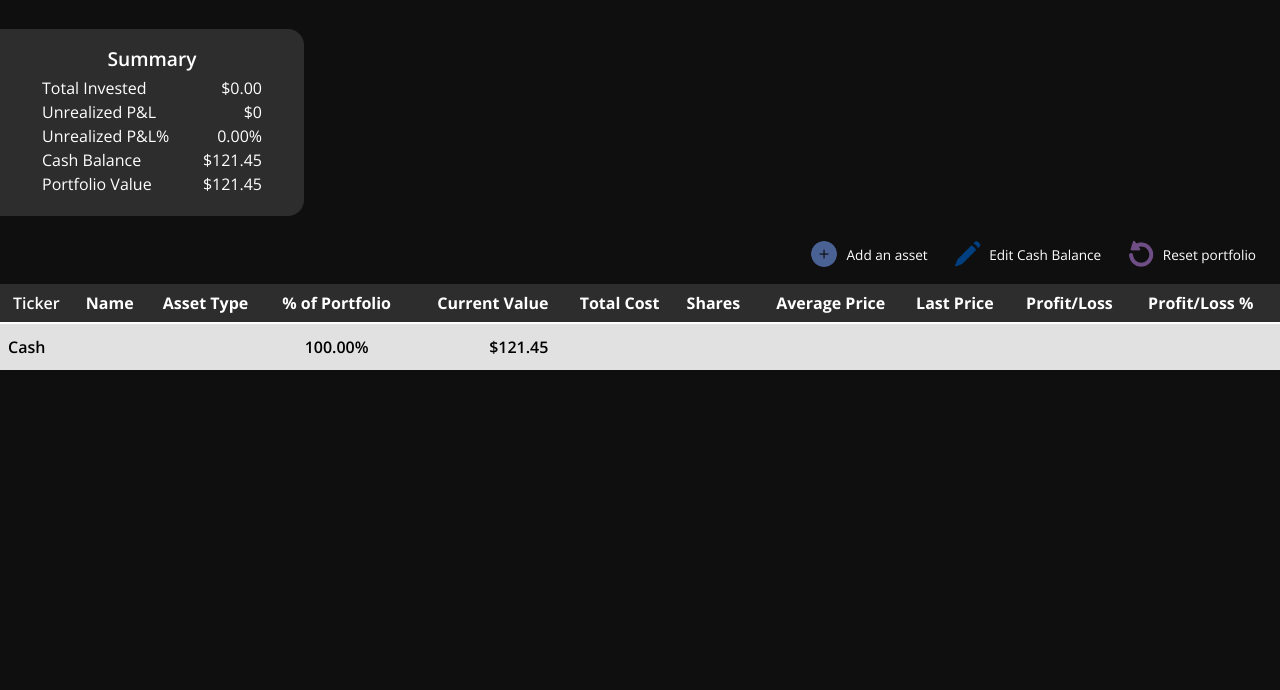
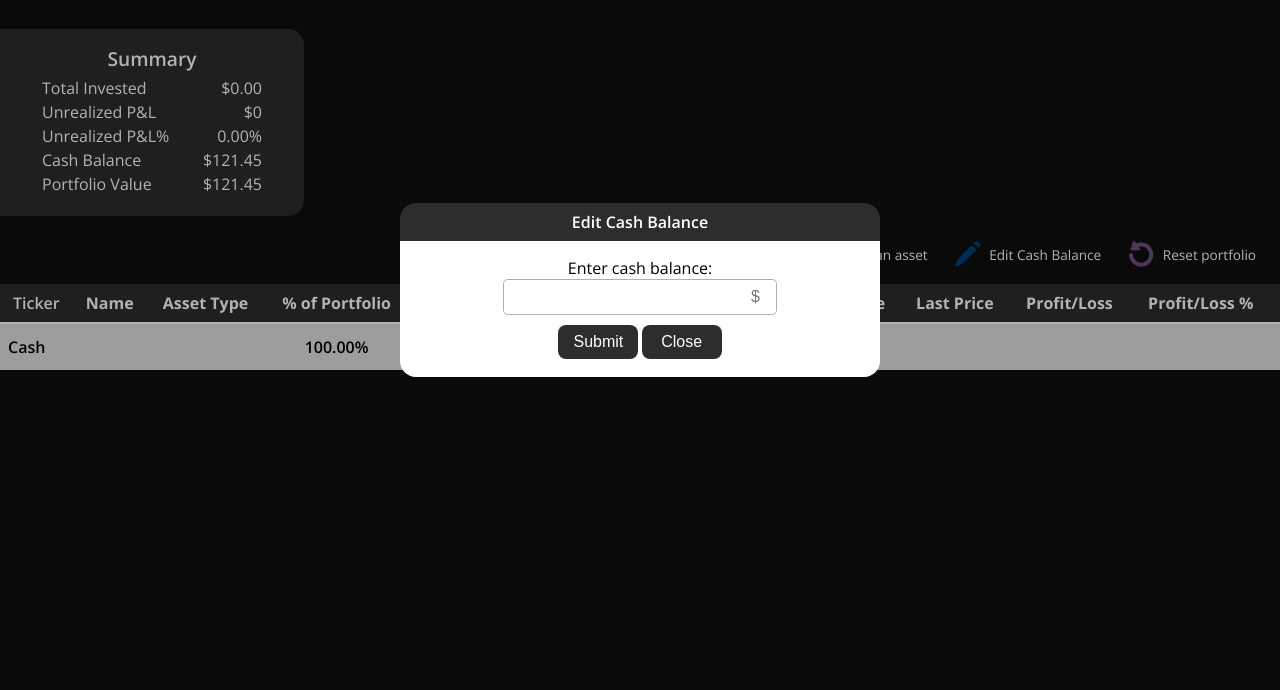
Before and after one commit to ieatcode4breakfast/a-simple-financial-portfolio-tracker, a website with bundled scripts: page index.html in a window 1280 px wide. Shown: the part 110-800 px from the top of the page. Built offline with nearby package versions, Linux system fonts and the light colour scheme.

Commit message:
Add popup window

```diff
--- a/index.html
+++ b/index.html
@@ -14,6 +14,7 @@
   <link rel="stylesheet" href="styles/header.css">
   <link rel="stylesheet" href="styles/main.css">
   <link rel="stylesheet" href="styles/portfolio-table.css">
+  <link rel="stylesheet" href="styles/popup.css">
 </head>
 <body>
   <header class="header">
@@ -22,7 +23,7 @@
 
   <main>
     <div class="summary-container">
-      <h3 class="summary-title">Summary</h3>
+      <h2 class="summary-title">Summary</h2>
       <table class="summary-table js-summary-table">
         <tr>
           <td>Total Invested</td>
@@ -86,7 +87,23 @@
       </table>
     </div>
   </main>
-
+  <div class="popup-section">
+    <div class="popup-window">
+      <div class="popup-header">
+        <h3>Edit Cash Balance</h3>
+      </div>
+      <div class="popup-body">
+        <div class="popup-content">
+          Enter cash balance:
+          <input class="cash-input" type="text" placeholder="$">
+        </div>
+        <div class="buttons-section">
+          <button>Submit</button>
+          <button>Close</button>
+        </div>
+      </div>
+    </div>
+  </div>
   <script type="module" src="scripts/index.js"></script>
 </body>
 </html>
--- /dev/null
+++ b/scripts/components/popup.js
@@ -0,0 +1,15 @@
+class Popup {
+  #headerText;
+  #actionText;
+
+  constructor(headerText, actionText) {
+    this.#headerText = headerText;
+    this.#actionText = actionText;
+  }
+
+  display() {
+
+  }
+}
+
+export default Popup;
--- a/scripts/index.js
+++ b/scripts/index.js
@@ -2,6 +2,7 @@ import Portfolio from './data/portfolio.js';
 import PortfolioTable from './components/portfolioTable.js';
 import Summary from './components/summary.js';
 import marketData from './data/marketData.js';
+import Popup from './components/popup.js';
 import { submitTestInput } from './tests/testInputs.js';
 
 const portfolio = new Portfolio();
--- a/styles/general.css
+++ b/styles/general.css
@@ -12,11 +12,11 @@
   --negative: rgb(255, 79, 79);
   --portfolio-option-active: rgb(40, 40, 40);
   --tooltip-background: rgb(55, 55, 55);
+  --popup-button-hover: rgb(75, 75, 75);
 }
 
 body {
   font-family: "Open Sans", sans-serif, Arial;
-  font-size: 16px;
   background-color: var(--background-color);
   color: var(--primary-text-color);
   user-select: none;
@@ -30,8 +30,13 @@ h1 {
   font-size: 2rem;
 }
 
+h2 {
+  font-size: 1.2rem;
+  font-weight: 600;
+}
+
 h3 {
-  font-size: 1.2rem;
+  font-size: 1rem;
   font-weight: 600;
 }
 
--- /dev/null
+++ b/styles/popup.css
@@ -0,0 +1,71 @@
+.popup-section {
+  position: fixed;
+  inset: 0;
+  z-index: 15;
+  display: flex;
+  justify-content: center;
+  align-items: center;
+  background-color: rgba(0, 0, 0, 0.3);
+}
+
+.popup-window {
+  width: 95vw;
+  min-width: 19rem;
+  max-width: 30rem;
+  border-radius: 1rem;
+  overflow: hidden;
+}
+
+.popup-header {
+  text-align: center;
+  background-color: var(--accent-color);
+  padding: 0.5rem;
+}
+
+.popup-body {
+  background-color: var(--primary-text-color);
+  color: var(--portfolio-cell-text-color);
+  padding: 1rem;
+}
+
+.popup-content {
+  display: flex;
+  flex-direction: column;
+  align-items: center;
+}
+
+.buttons-section {
+  display: flex;
+  margin-top: 0.5rem;
+  justify-content: center;
+}
+
+.popup-body button {
+  border: none;
+  font-size: 1rem;
+  width: 5rem;
+  padding: 0.5rem;
+  background-color: var(--accent-color);
+  color: var(--primary-text-color);
+  border-radius: 0.5rem;
+  cursor: pointer;
+  margin: 0.1rem;
+}
+
+.popup-body button:hover {
+  background-color: var(--popup-button-hover);
+}
+
+.cash-input {
+  padding: 0.5rem 1rem;
+  width: 15rem;
+  text-align: right;
+  border-radius: 0.3rem;
+  border: 1px solid var(--row-hover);
+  outline: none;
+  font-size: 1rem;
+}
+
+.cash-input:focus {
+  border-color: var(--popup-button-hover);
+}
```
